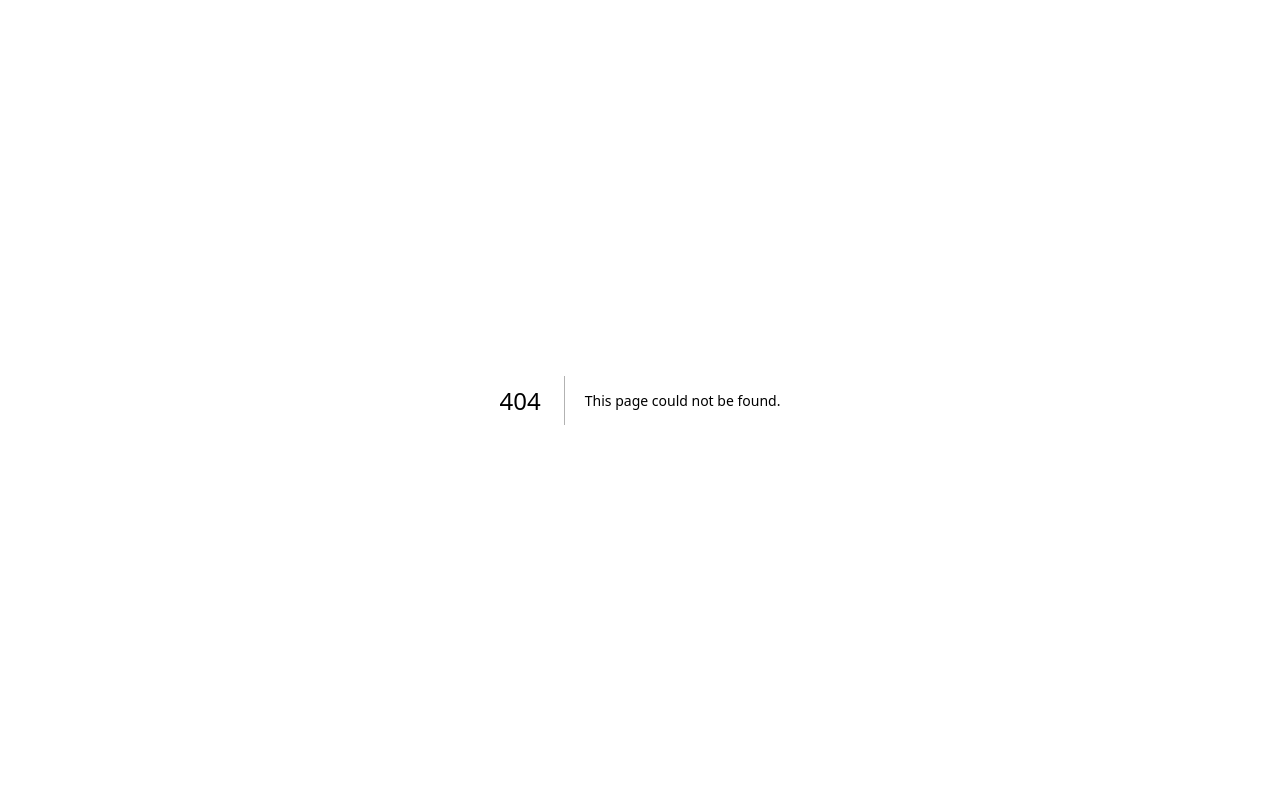
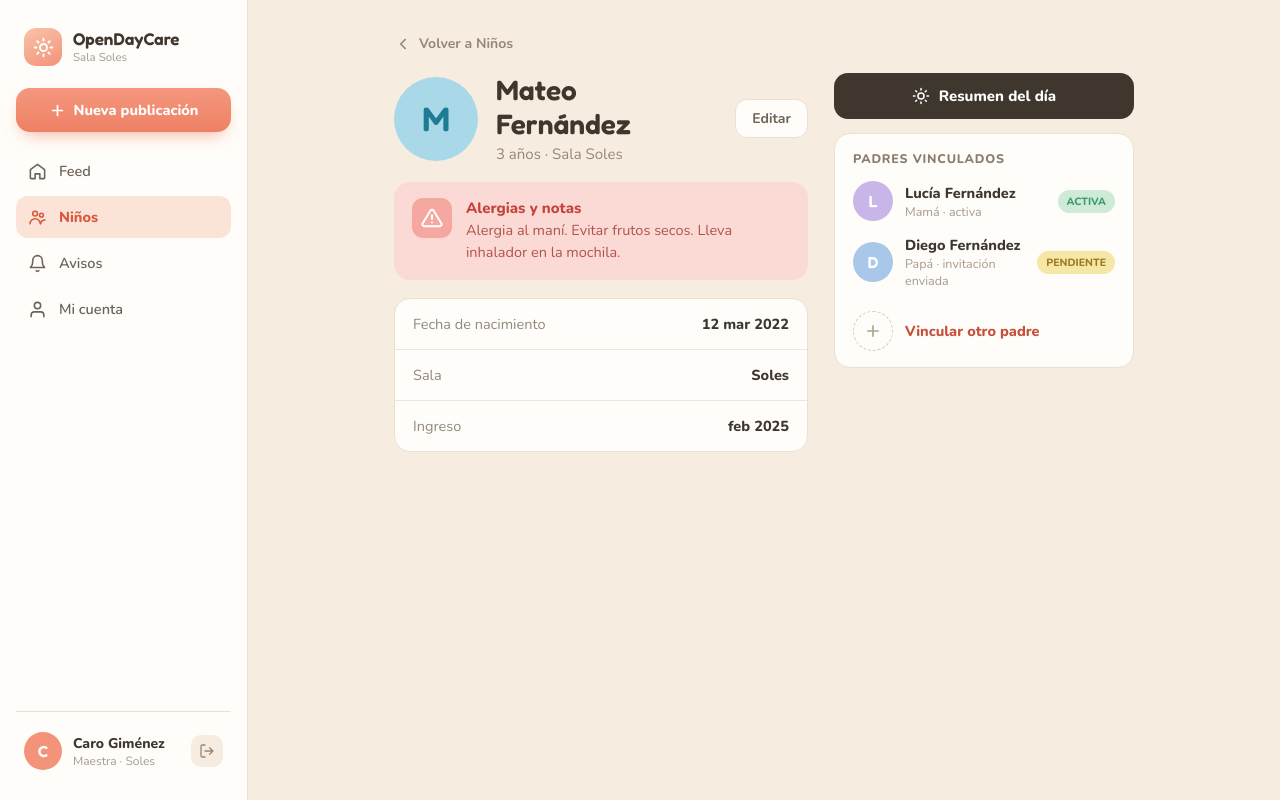
Before and after one commit to rburgos90/open-daycare, a Next.js app: page /kids/1 in a window 1280 px wide. Before the commit this address had no page. Built offline with nearby package versions, Linux system fonts and the light colour scheme.

Commit message:
feat: implement Sidebar component with active state and create KidsPage and ChildProfilePage for managing child profiles

```diff
--- a/app/_components/Sidebar.tsx
+++ b/app/_components/Sidebar.tsx
@@ -136,7 +136,11 @@ const navItemClassName =
 const activeItemClassName = "bg-accent-soft text-accent font-extrabold";
 const inactiveItemClassName = "text-nav font-semibold";
 
-export default function Sidebar() {
+type SidebarProps = {
+  active: "feed" | "kids";
+};
+
+export default function Sidebar({ active }: SidebarProps) {
   return (
     <aside className="sticky top-0 flex h-screen w-[248px] flex-none flex-col border-r border-line bg-surface px-4 py-6">
       <span
@@ -167,19 +171,24 @@ export default function Sidebar() {
       <nav className="flex flex-1 flex-col gap-1">
         <Link
           href="/"
-          aria-current="page"
-          className={`${navItemClassName} ${activeItemClassName}`}
+          aria-current={active === "feed" ? "page" : undefined}
+          className={`${navItemClassName} ${
+            active === "feed" ? activeItemClassName : inactiveItemClassName
+          }`}
         >
           <HomeIcon />
           Feed
         </Link>
-        <span
-          aria-disabled="true"
-          className={`${navItemClassName} ${inactiveItemClassName}`}
+        <Link
+          href="/kids"
+          aria-current={active === "kids" ? "page" : undefined}
+          className={`${navItemClassName} ${
+            active === "kids" ? activeItemClassName : inactiveItemClassName
+          }`}
         >
           <ChildrenIcon />
           Niños
-        </span>
+        </Link>
         <span
           aria-disabled="true"
           className={`${navItemClassName} ${inactiveItemClassName}`}
--- /dev/null
+++ b/app/kids/[id]/page.tsx
@@ -0,0 +1,188 @@
+import type { Metadata } from "next";
+import { notFound } from "next/navigation";
+import Link from "next/link";
+import Avatar from "../../_components/Avatar";
+import ParentList from "../../_components/ParentList";
+import Sidebar from "../../_components/Sidebar";
+import { children, roomLabel } from "../../_data/children";
+
+export const instant = false;
+
+export function generateStaticParams() {
+  return children.map((child) => ({ id: String(child.id) }));
+}
+
+export async function generateMetadata({
+  params,
+}: PageProps<"/kids/[id]">): Promise<Metadata> {
+  const { id } = await params;
+  const child = children.find((c) => c.id === Number(id));
+
+  return {
+    title: child ? `${child.name} · OpenDayCare` : "Niños · OpenDayCare",
+  };
+}
+
+function BackIcon() {
+  return (
+    <svg
+      width="18"
+      height="18"
+      viewBox="0 0 24 24"
+      fill="none"
+      stroke="currentColor"
+      strokeWidth="2.2"
+      strokeLinecap="round"
+      strokeLinejoin="round"
+      aria-hidden="true"
+    >
+      <path d="m15 18-6-6 6-6" />
+    </svg>
+  );
+}
+
+function WarningIcon() {
+  return (
+    <svg
+      width="22"
+      height="22"
+      viewBox="0 0 24 24"
+      fill="none"
+      stroke="currentColor"
+      strokeWidth="2.2"
+      strokeLinecap="round"
+      strokeLinejoin="round"
+      aria-hidden="true"
+    >
+      <path d="M10.3 3.9 1.8 18a2 2 0 0 0 1.7 3h17a2 2 0 0 0 1.7-3L13.7 3.9a2 2 0 0 0-3.4 0z" />
+      <path d="M12 9v4M12 17h.01" />
+    </svg>
+  );
+}
+
+function SunIcon() {
+  return (
+    <svg
+      width="18"
+      height="18"
+      viewBox="0 0 24 24"
+      fill="none"
+      stroke="currentColor"
+      strokeWidth="2"
+      strokeLinecap="round"
+      strokeLinejoin="round"
+      aria-hidden="true"
+    >
+      <circle cx="12" cy="12" r="4" />
+      <path d="M12 2v2M12 20v2M4.9 4.9l1.4 1.4M17.7 17.7l1.4 1.4M2 12h2M20 12h2M4.9 19.1l1.4-1.4M17.7 6.3l1.4-1.4" />
+    </svg>
+  );
+}
+
+export default async function ChildProfilePage({
+  params,
+}: PageProps<"/kids/[id]">) {
+  const { id } = await params;
+  const child = children.find((c) => c.id === Number(id));
+  if (!child) notFound();
+
+  return (
+    <div className="flex min-h-screen bg-canvas">
+      <Sidebar active="kids" />
+      <main className="h-screen min-w-0 flex-1 overflow-y-auto">
+        <div className="mx-auto w-full max-w-[820px] px-10 pt-[34px] pb-20">
+          <Link
+            href="/kids"
+            className="mb-5 flex items-center gap-[7px] text-[14px] font-bold text-muted-strong"
+          >
+            <BackIcon />
+            Volver a Niños
+          </Link>
+
+          <div className="flex flex-wrap items-start gap-[26px]">
+            <div className="flex min-w-[300px] flex-1 flex-col gap-[18px]">
+              <div className="flex items-center gap-[18px]">
+                <Avatar
+                  initial={child.initial}
+                  color={child.avatarColor}
+                  variant="soft"
+                  size="lg"
+                />
+                <div className="flex-1">
+                  <h1 className="font-display text-[28px] font-semibold text-ink">
+                    {child.name}
+                  </h1>
+                  <p className="mt-[3px] text-[15px] text-muted-strong">
+                    {child.ageLabel} · {roomLabel}
+                  </p>
+                </div>
+                <span
+                  aria-disabled="true"
+                  className="rounded-[12px] border-[1.5px] border-line bg-surface px-4 py-[9px] text-[14px] font-bold text-nav"
+                >
+                  Editar
+                </span>
+              </div>
+
+              {child.allergy ? (
+                <div className="flex gap-3.5 rounded-[16px] bg-allergy-box-bg px-[18px] py-4">
+                  <span className="flex h-10 w-10 flex-none items-center justify-center rounded-[11px] bg-allergy-box-icon-bg text-white">
+                    <WarningIcon />
+                  </span>
+                  <div>
+                    <div className="mb-[2px] text-[15px] font-extrabold text-allergy-box-title">
+                      Alergias y notas
+                    </div>
+                    <div className="text-[14.5px] leading-[1.5] text-allergy-box-text">
+                      {child.allergy.note}
+                    </div>
+                  </div>
+                </div>
+              ) : null}
+
+              <div className="overflow-hidden rounded-[16px] border border-line bg-surface">
+                <div className="flex justify-between border-b border-line-soft px-[18px] py-[15px]">
+                  <span className="text-[14.5px] text-muted-strong">
+                    Fecha de nacimiento
+                  </span>
+                  <span className="text-[14.5px] font-extrabold text-ink">
+                    {child.birthDate}
+                  </span>
+                </div>
+                <div className="flex justify-between border-b border-line-soft px-[18px] py-[15px]">
+                  <span className="text-[14.5px] text-muted-strong">Sala</span>
+                  <span className="text-[14.5px] font-extrabold text-ink">
+                    {child.room}
+                  </span>
+                </div>
+                <div className="flex justify-between px-[18px] py-[15px]">
+                  <span className="text-[14.5px] text-muted-strong">Ingreso</span>
+                  <span className="text-[14.5px] font-extrabold text-ink">
+                    {child.enrolled}
+                  </span>
+                </div>
+              </div>
+            </div>
+
+            <div className="flex w-[300px] flex-none flex-col gap-3.5">
+              <span
+                aria-disabled="true"
+                className="flex w-full items-center justify-center gap-[9px] rounded-[14px] bg-ink p-[13px] text-[15px] font-extrabold text-white"
+              >
+                <SunIcon />
+                Resumen del día
+              </span>
+
+              <div className="rounded-[16px] border border-line bg-surface px-[18px] py-4">
+                <div className="mb-3.5 text-[12.5px] font-extrabold tracking-[.8px] text-caption">
+                  PADRES VINCULADOS
+                </div>
+                <ParentList parents={child.parents} />
+              </div>
+            </div>
+          </div>
+        </div>
+      </main>
+    </div>
+  );
+}
--- /dev/null
+++ b/app/kids/page.tsx
@@ -0,0 +1,100 @@
+import type { Metadata } from "next";
+import ChildCard from "../_components/ChildCard";
+import Sidebar from "../_components/Sidebar";
+import { children, roomLabel } from "../_data/children";
+
+export const metadata: Metadata = {
+  title: "Niños · OpenDayCare",
+};
+
+function SearchIcon() {
+  return (
+    <svg
+      width="18"
+      height="18"
+      viewBox="0 0 24 24"
+      fill="none"
+      stroke="currentColor"
+      strokeWidth="2"
+      strokeLinecap="round"
+      strokeLinejoin="round"
+      aria-hidden="true"
+    >
+      <circle cx="11" cy="11" r="7" />
+      <path d="m21 21-4.3-4.3" />
+    </svg>
+  );
+}
+
+function PlusIcon() {
+  return (
+    <svg
+      width="17"
+      height="17"
+      viewBox="0 0 24 24"
+      fill="none"
+      stroke="#fff"
+      strokeWidth="2.4"
+      strokeLinecap="round"
+      strokeLinejoin="round"
+      aria-hidden="true"
+    >
+      <path d="M12 5v14M5 12h14" />
+    </svg>
+  );
+}
+
+export default function KidsPage() {
+  return (
+    <div className="flex min-h-screen bg-canvas">
+      <Sidebar active="kids" />
+      <main className="h-screen min-w-0 flex-1 overflow-y-auto">
+        <div className="mx-auto w-full max-w-[880px] px-10 pt-[34px] pb-20">
+          <header className="mb-[22px] flex items-end justify-between gap-4">
+            <div>
+              <div className="mb-1 text-[12.5px] font-extrabold tracking-[.8px] text-accent">
+                GESTIÓN
+              </div>
+              <h1 className="font-display text-[30px] font-semibold text-ink">
+                Niños
+              </h1>
+            </div>
+            <span
+              aria-disabled="true"
+              className="flex items-center gap-2 rounded-[14px] bg-linear-to-b from-cta-from to-cta-to px-[18px] py-[11px] text-[14.5px] font-extrabold text-white shadow-[0_8px_18px_-8px_rgb(238_129_100/0.7)]"
+            >
+              <PlusIcon />
+              Agregar niño
+            </span>
+          </header>
+
+          <div className="mb-[22px] flex items-center gap-[11px] rounded-[14px] border border-line bg-surface px-4 py-3">
+            <span className="text-photo-fg">
+              <SearchIcon />
+            </span>
+            <input
+              placeholder="Buscar niño…"
+              className="flex-1 border-none bg-transparent text-[15px] text-ink"
+            />
+          </div>
+
+          <div className="mb-3.5 flex items-center gap-3">
+            <span className="text-[12.5px] font-extrabold tracking-[.8px] text-ink">
+              {roomLabel.toUpperCase()}
+            </span>
+            <span className="text-[13px] text-muted">
+              {children.length} niños
+            </span>
+            <span className="h-px flex-1 bg-line-strong" aria-hidden="true" />
+          </div>
+
+          <div className="grid grid-cols-2 gap-3.5">
+            {children.map((child) => (
+              <ChildCard key={child.id} child={child} />
+            ))}
+          </div>
+        </div>
+      </main>
+    </div>
+  );
+}
--- a/app/page.tsx
+++ b/app/page.tsx
@@ -24,7 +24,7 @@ function CameraIcon() {
 export default function Home() {
   return (
     <div className="flex min-h-screen bg-canvas">
-      <Sidebar />
+      <Sidebar active="feed" />
       <main className="h-screen min-w-0 flex-1 overflow-y-auto">
         <div className="mx-auto w-full max-w-[760px] px-10 pt-[34px] pb-20">
           <header className="mb-6">
```
